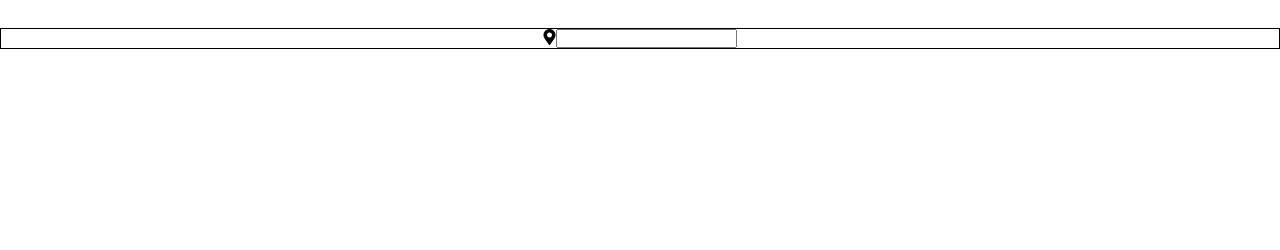
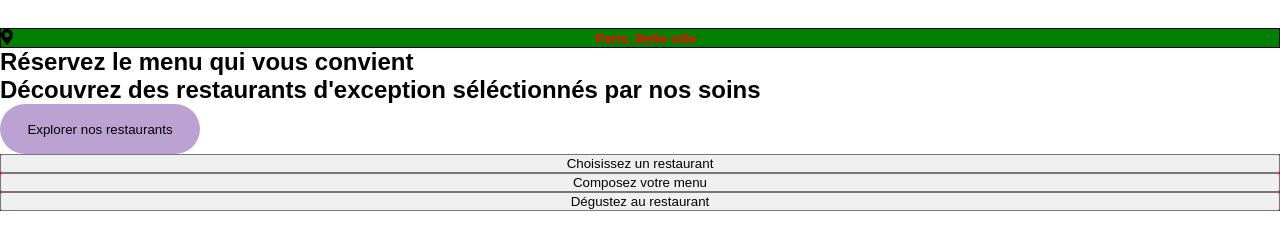
Before and after one commit to raed-source/p3-ohmyfood, a plain HTML site: page index.html in a window 1280 px wide. Shown: the part 54-304 px from the top of the page. Drawn offline with Linux system fonts and the light colour scheme.

Commit message:
class pub, fonc

```diff
--- a/css/style.css
+++ b/css/style.css
@@ -2,6 +2,11 @@
   margin: 0px;
   padding: 0px;
   box-sizing: border-box;
+  font-family: sans-serif;
+}
+:root{
+  --main-color:#fff;
+  /* =var(--main-color); */
 }
 header .logo {
   display: flex;
@@ -15,7 +20,34 @@ header .logo img{
 .recherche{
   padding: 0px 0px;
     margin-top: 30px;
-    border: 1px solid;
     display: flex;
     justify-content: center;
+    border: 1px solid;
+    background-color: green;
 }
+.recherche input{
+  border: none;
+  background-color: green;
+  width: 100%;
+  height: ;
+}
+.recherche input::placeholder{
+  text-align: center;
+  color: red;
+  font-weight: bold;
+}
+.btn{
+  width: 200px;
+  height: 50px;
+  border-radius: 50px;
+  background-color: rgb(187, 162, 211);
+  margin: 0px 0px;
+  border:none;
+  box-shadow: 10px;
+
+}
+.fonc{
+  display: flex;
+  flex-direction: column;
+  background-color: red;
+}
--- a/index.html
+++ b/index.html
@@ -22,11 +22,26 @@
         <img src="./logo/ohmyfood.png" alt="logo" />
       </div>
     </header>
-    <!-- form de recherche -->
+    <div class="pub">
+    <!-- pub -->
     <form class="recherche">
       <div class="emplacement"><i class="fas fa-map-marker-alt"></i></div>
-      <input type="text" />
+      <input type="text" placeholder="Paris, Belle ville" />
     </form>
+    <h2>Réservez le menu qui vous convient</h2>
+    <h2>Découvrez des restaurants d'exception séléctionnés par nos soins</h2>
+    <button class="btn">Explorer nos restaurants</button>
+<!-- fonctionnement -->
+  </div>
+  <div class="fonc">
+    <button>Choisissez un restaurant</button>
+    <button>Composez votre menu</button>
+    <button>Dégustez au restaurant</button>
+  </div>
+
+
+
+
     <footer></footer>
   </body>
 </html>
```
